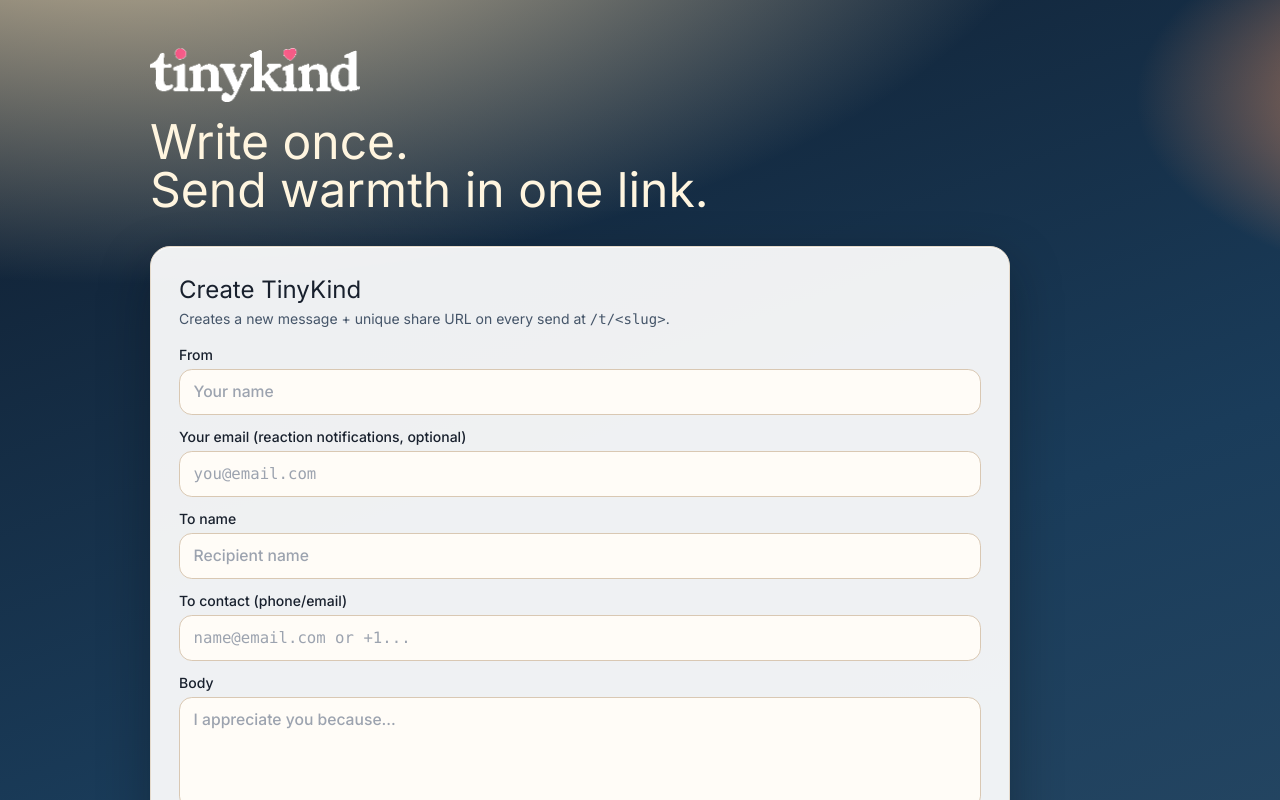
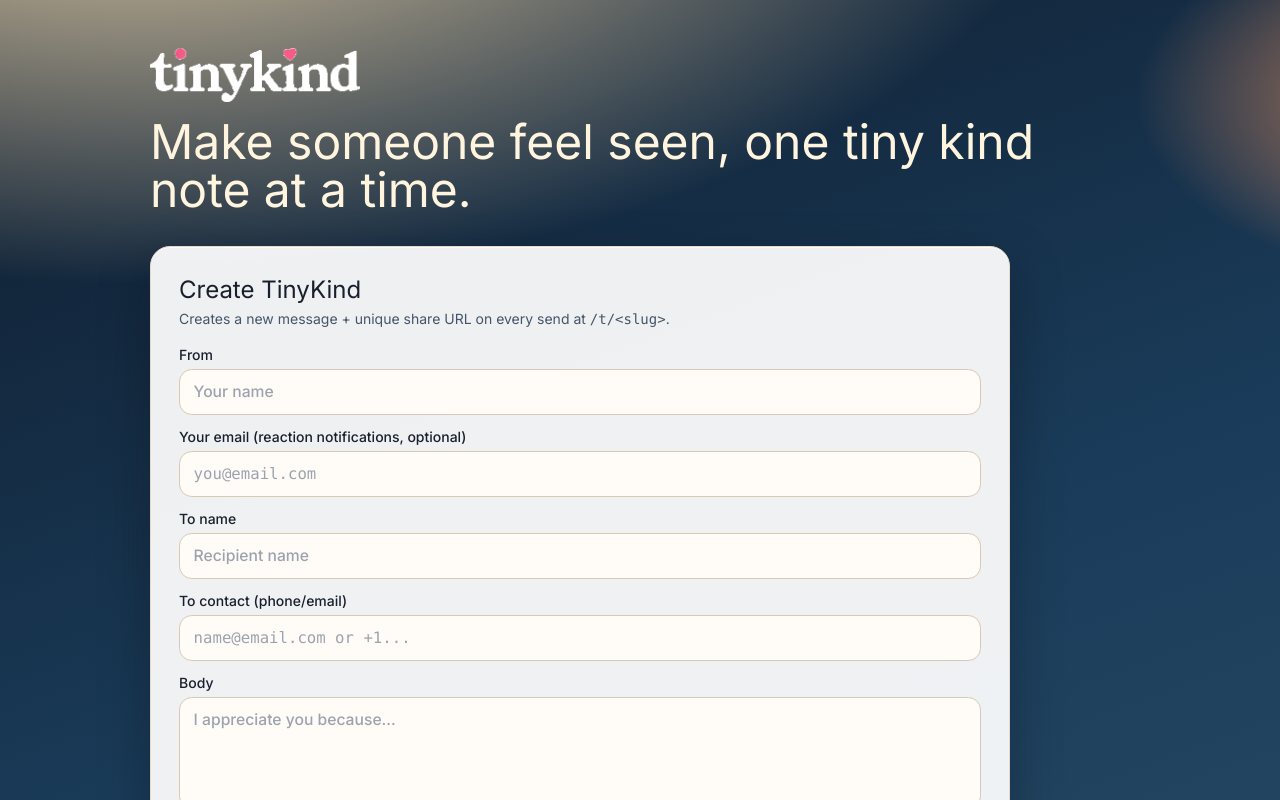
Before and after one commit to alferrante/tinykind, a Next.js app: page / in a window 1280 px wide. Shown: the top 800 px of the page. Built offline with nearby package versions, Linux system fonts and the light colour scheme.

Commit message:
Refine homepage hero copy and clarify local skill setup

```diff
--- a/src/app/page.tsx
+++ b/src/app/page.tsx
@@ -18,9 +18,7 @@ export default function HomePage() {
           />
         </div>
         <h1 className="mt-2 text-4xl leading-[1.05] text-[#fff5df] md:text-5xl">
-          Write once.
-          <br />
-          Send warmth in one link.
+          Make someone feel seen, one tiny kind note at a time.
         </h1>
       </header>
 
```
Also changed, not shown: 1 other file (tests, documents, lock files or other folders).
